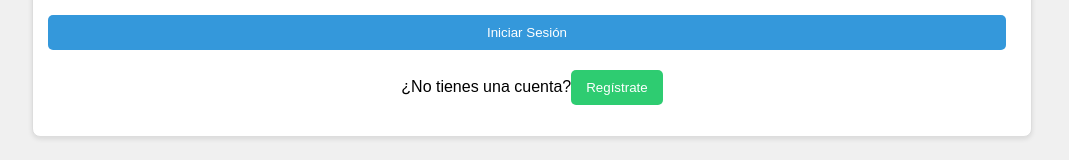
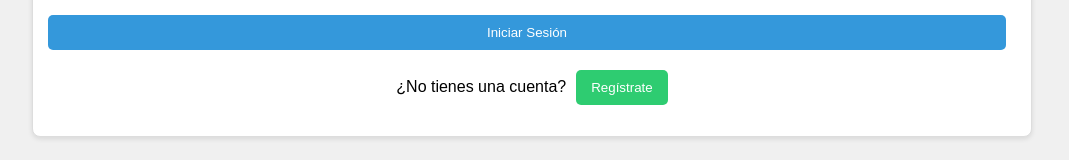
Before and after one commit to Benlox44/frontend-proyecto-integrador-de-software, a React (Create React App) app: page / in a window 1280 px wide. Both pictures are taken after a click on the button "Iniciar Sesión". Shown: the part 343-503 px from the top of the page, without its empty margins (108-1177 px from the left). Built offline with nearby package versions, Linux system fonts and the light colour scheme.

Commit message:
margen formulario boton

```diff
--- a/src/styles/App.css
+++ b/src/styles/App.css
@@ -133,3 +133,14 @@ body {
   width: 100%;
   height: 100%;
 }
+
+.registerLink,
+.loginLink {
+  margin-top: 20px;
+  text-align: center;
+}
+
+.registerLink button,
+.loginLink button {
+  margin-left: 10px;
+}
```
